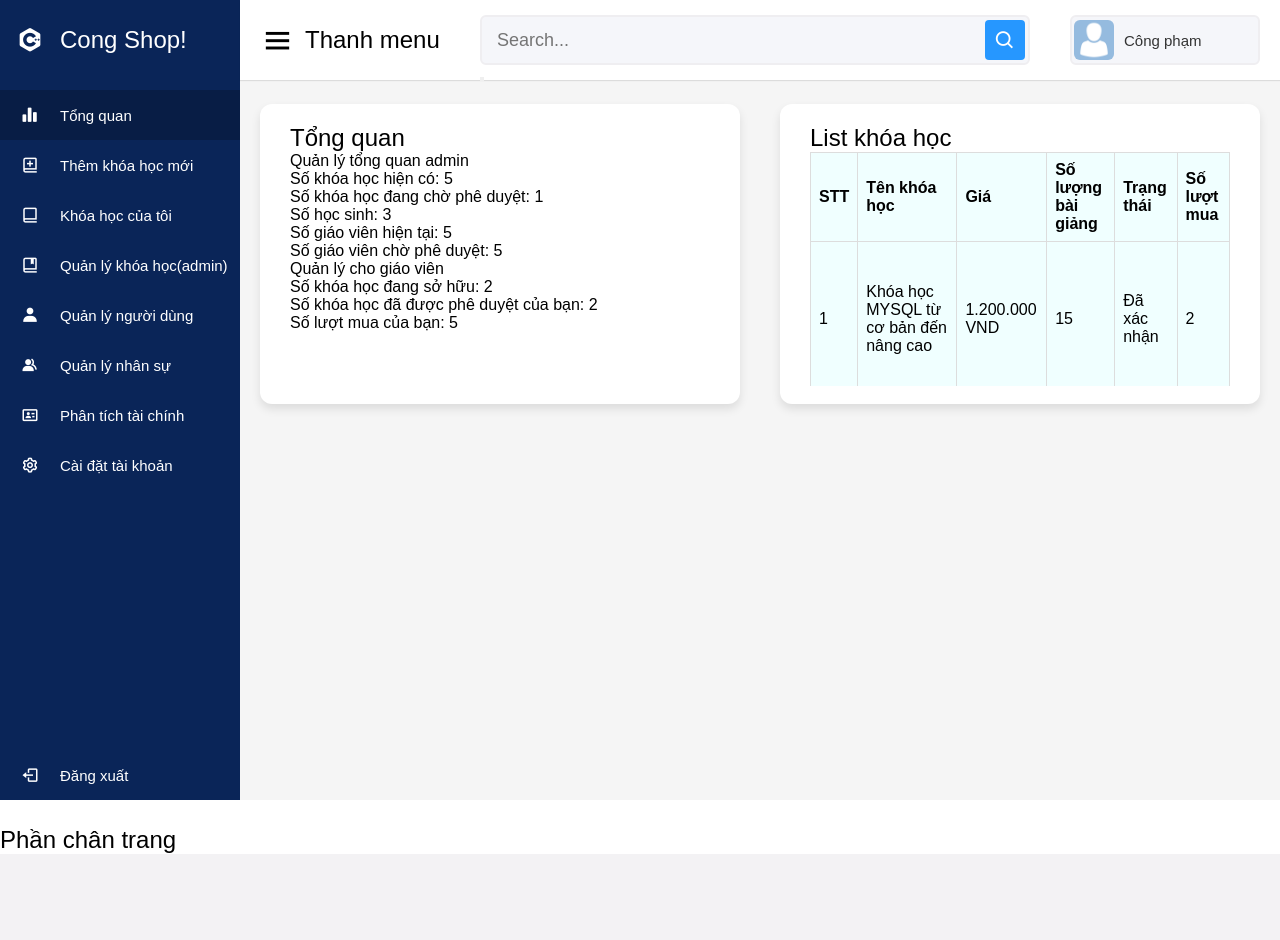
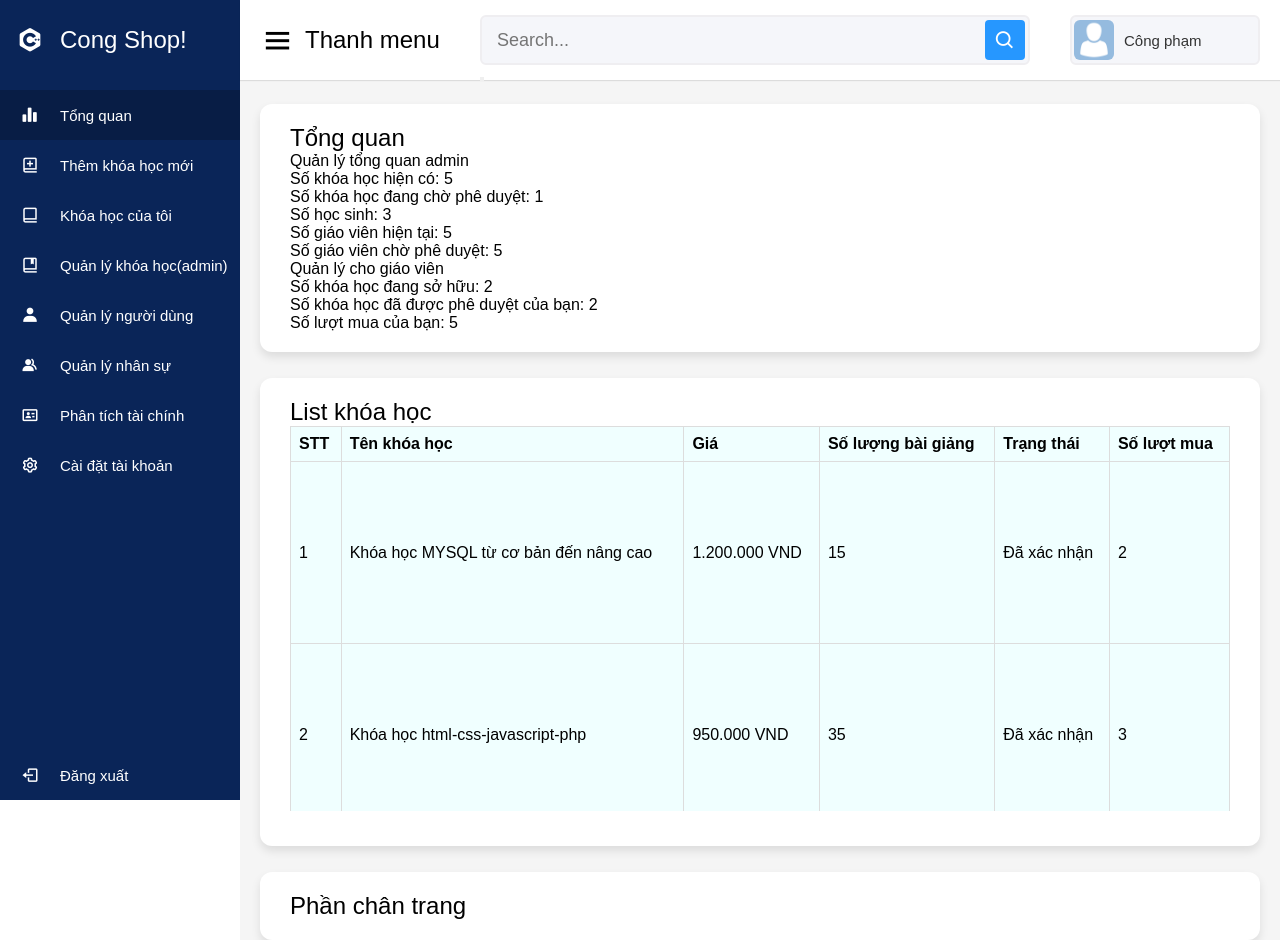
Before and after one commit to PhamTienThanhCong/website_buy_sell_coursera, a PHP site: page /admin/manage/overview_exam.php in a window 1280 px wide. Before the commit the page ends 854 px from the top, so only its background shows below. Run offline with PHP 8.4, Linux system fonts and the light colour scheme; a user stored in the database is signed in; data comes from the database, SQL or seed files in the repository.

Commit message:
fix lỗi đồ họa

```diff
--- a/admin/manage/course_manager.php
+++ b/admin/manage/course_manager.php
@@ -121,7 +121,7 @@ if (isset($_SESSION['lever']) == false) {
             </div>
 
     </section>
-
+    <script type="text/javascript" src="./script/js_chung.js"></script>
     <script type="text/javascript" src="./script/course_manager.js"></script>
 
 </body>
--- a/admin/manage/overview_exam.php
+++ b/admin/manage/overview_exam.php
@@ -8,6 +8,7 @@ require "../../public/connect_sql.php";
 ?>
 <!DOCTYPE html>
 <html lang="en">
+
 <head>
     <meta charset="UTF-8">
     <meta http-equiv="X-UA-Compatible" content="IE=edge">
@@ -15,7 +16,7 @@ require "../../public/connect_sql.php";
     <title>Tổng quan</title>
     <!-- Css default -->
     <link rel="stylesheet" href="../default/style.css">
-    <link href='https://unpkg.com/boxicons@2.0.7/cs0s/boxicons.min.css' rel='stylesheet'>
+    <link href='https://unpkg.com/boxicons@2.0.7/css/boxicons.min.css' rel='stylesheet'>
     <!-- Css default -->
 </head>
 <style>
@@ -29,7 +30,8 @@ require "../../public/connect_sql.php";
         width: 100%;
     }
 
-    td, th {
+    td,
+    th {
         border: 1px solid #dddddd;
         background: azure;
         text-align: left;
@@ -37,8 +39,8 @@ require "../../public/connect_sql.php";
     }
 
     /* Phần in đậm của option */
+</style>
 
-</style>
 <body>
     <!-- Kết nối tới option (dịch trái) -->
     <?php
@@ -104,8 +106,11 @@ require "../default/option.php"
                         ?>
                     </p>
                 </div>
+            </div>
 
-            <div style="height: 300px; " class="recent-sales box">
+
+            <div class="sales-boxes"  style="margin-top: 26px">
+                <div class="recent-sales box">
                     <div class="title">List khóa học</div>
                     <?php
 
@@ -178,17 +183,15 @@ require "../default/option.php"
                 </div>
             </div>
             <!-- đây là 1 khối nội dung -->
-
+            <?php require "../default/footer.php" ?>
         </div>
         <!-- Phần content chính -->
 
     </section>
-<!-- hàm section chính -->
-<!-- Phần chân trang -->
-<?php require "../default/footer.php" ?>
-<!-- Phần chân trang -->
+
 </body>
 <!-- javaScript Chung :3 -->
 <script type="text/javascript" src="./script/js_chung.js"></script>
 <!-- javaScript Chung :3 -->
+
 </html>
```
Lines whose indentation alone changed are shown as unchanged.
